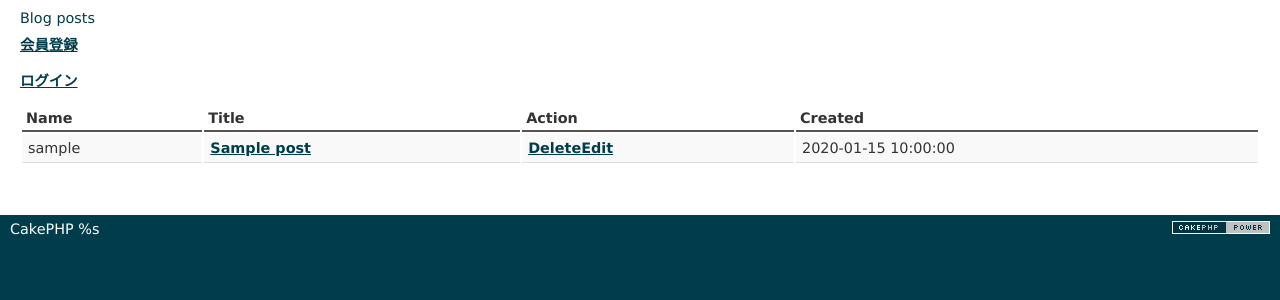
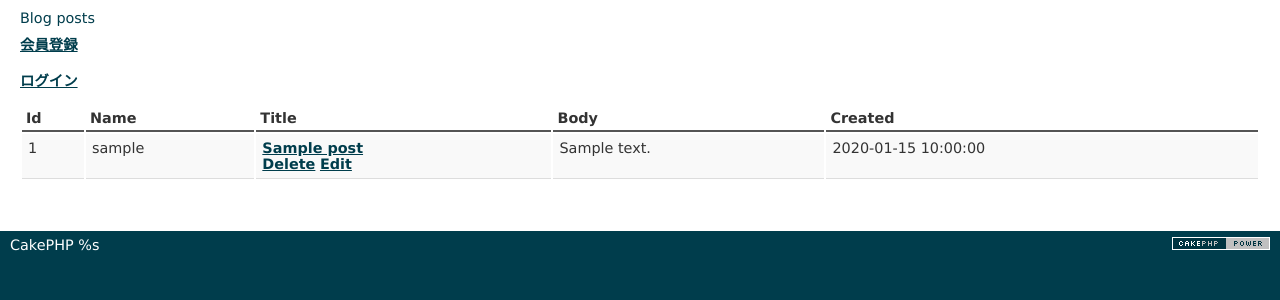
Before and after one commit to yuhatake310/cakephp_yuhatakeblog, a CakePHP app: the page made by app/View/Posts/index.ctp in a window 1280 px wide. Shown: the part 47-347 px from the top of the page. Run offline with PHP 8.4 and a stand-in for CakePHP, Linux system fonts and the light colour scheme; the template is opened without the code that fills it: most values are stand-ins (such as "Sample title", 1, 10 or a date in 2020); data that the repository does not hold is empty; some libraries are stand-ins or nearby versions.

Commit message:
[update]仕様に沿ったテーブル構成に修正

```diff
--- a/app/View/Posts/index.ctp
+++ b/app/View/Posts/index.ctp
@@ -8,9 +8,10 @@
 <?php endif; ?>
 <table>
 <tr>
+<th>Id</th>
 <th>Name</th>
 <th>Title</th>
-<th>Action</th>
+<th>Body</th>
 <th>Created</th>
 </tr>
 
@@ -18,6 +19,7 @@
 
 <?php foreach ($posts as $post): ?>
 <tr>
+<td><?php echo $post['Post']['id']; ?></td>
 <td><?php echo $post['User']['username']; ?></td>
 <td>
 <?php
@@ -26,8 +28,7 @@
 	array('controller' => 'posts', 'action' => 'view', $post['Post']['id'])
 );
 ?>
-</td>
-<td>
+<br>
 <?php
 echo $this->Form->postLink(
 	'Delete',
@@ -35,12 +36,14 @@
 	array('confirm' => 'Are you sure?')
 );
 ?>
+
 <?php
 echo $this->Html->link(
 	'Edit', array('action' => 'edit', $post['Post']['id'])
 );
 ?>
 </td>
+<td><?php echo $post['Post']['body']; ?></td>
 <td><?php echo $post['Post']['created']; ?></td>
 </tr>
 <?php endforeach; ?>
```
